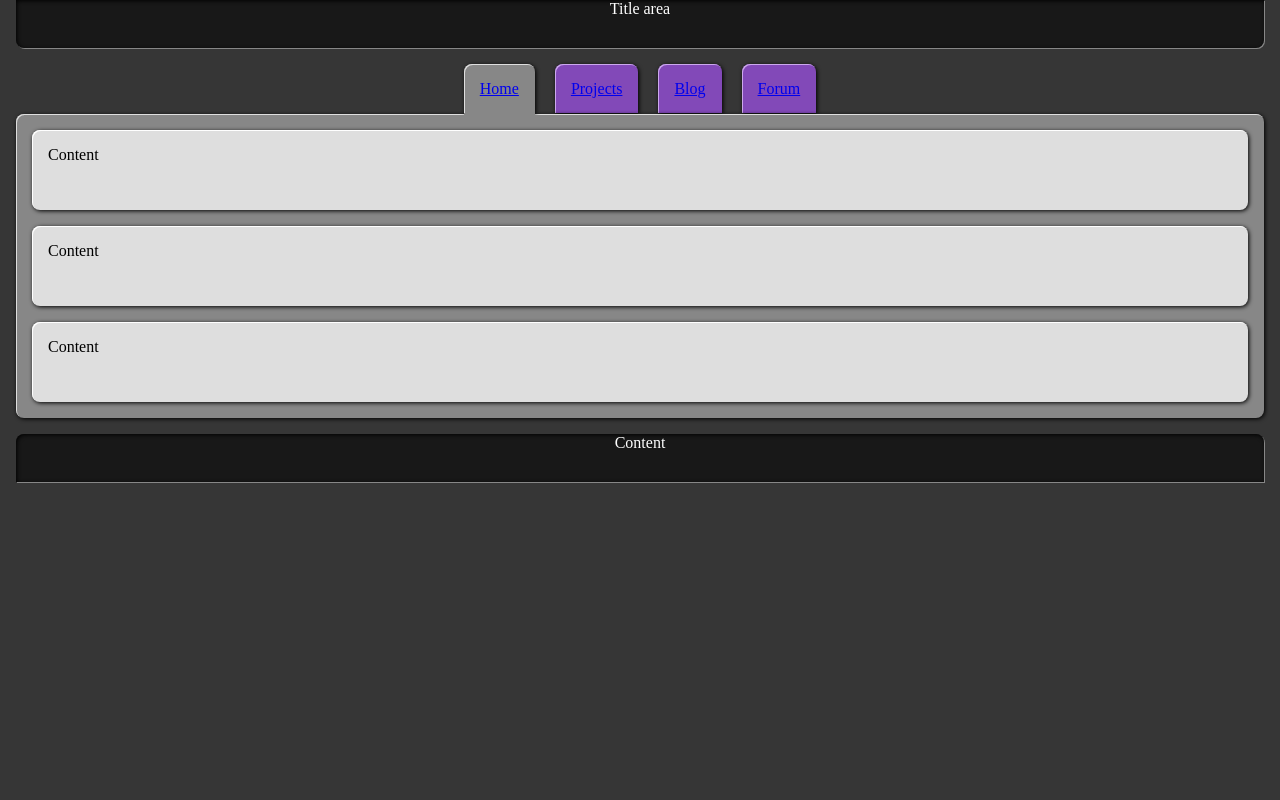
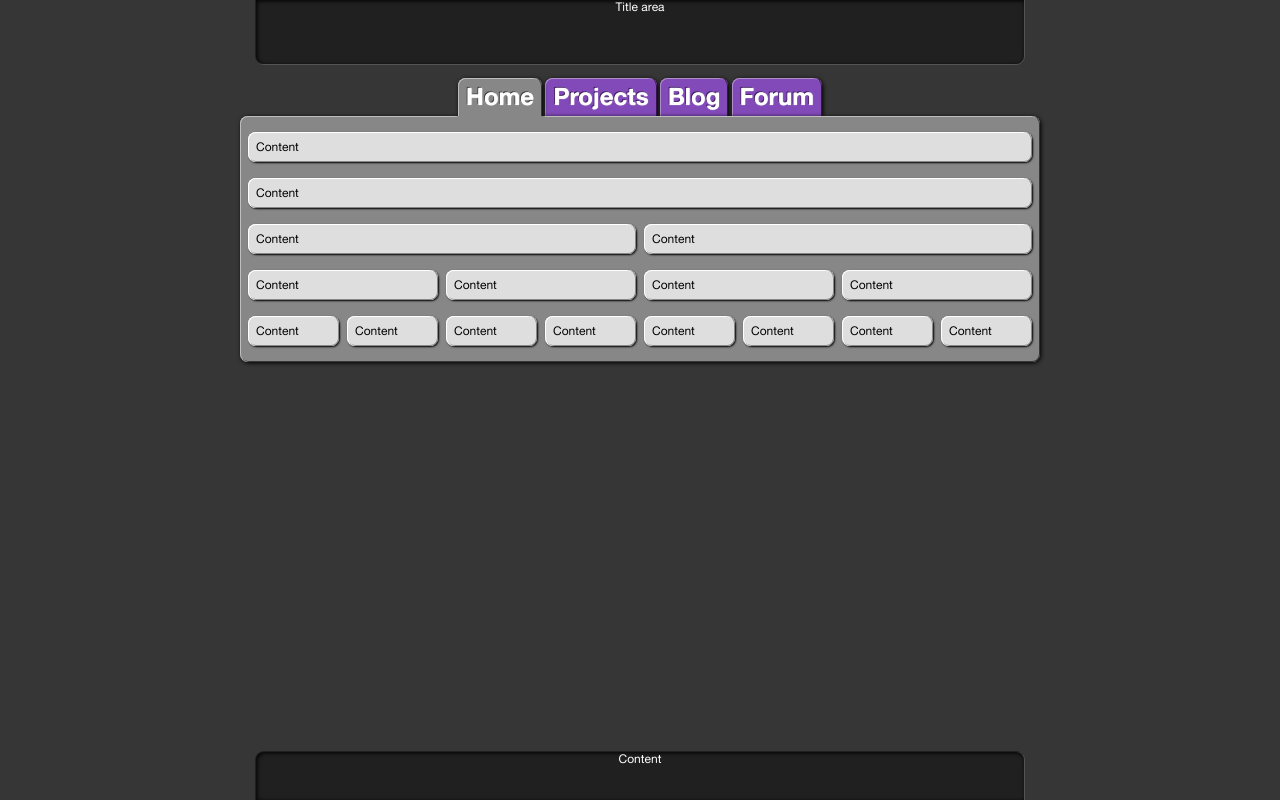
Before and after one commit to gearcrate/gearcrate.net-website, a plain HTML site: page website/main.html in a window 1280 px wide. Drawn offline with Linux system fonts and the light colour scheme.

Commit message:
Further polish applied to the design.

```diff
--- a/website/main.html
+++ b/website/main.html
@@ -16,7 +16,7 @@
         <p>Title area</p>
       </div>
 
-      <div id="menu">
+      <div class="menu">
         <ul>
           <li class="active"><a href="main.html">Home</a></li>
           <li><a href="main.html">Projects</a></li>
@@ -28,21 +28,65 @@
       <div></div>
 
       <div id="content">
-        <div class="subcontent">
+        <div class="panel">
           <p>Content</p>
         </div>
-        <div class="subcontent">
+        <div class="panel full">
           <p>Content</p>
         </div>
-        <div class="subcontent">
+        <div class="panel half">
           <p>Content</p>
         </div>
+        <div class="panel half">
+          <p>Content</p>
+        </div>
+        <div class="panel quarter">
+          <p>Content</p>
+        </div>
+        <div class="panel quarter">
+          <p>Content</p>
+        </div>
+        <div class="panel quarter">
+          <p>Content</p>
+        </div>
+        <div class="panel quarter">
+          <p>Content</p>
+        </div>
+        <div class="panel eighth">
+          <p>Content</p>
+        </div>
+        <div class="panel eighth">
+          <p>Content</p>
+        </div>
+        <div class="panel eighth">
+          <p>Content</p>
+        </div>
+        <div class="panel eighth">
+          <p>Content</p>
+        </div>
+        <div class="panel eighth">
+          <p>Content</p>
+        </div>
+        <div class="panel eighth">
+          <p>Content</p>
+        </div>
+        <div class="panel eighth">
+          <p>Content</p>
+        </div>
+        <div class="panel eighth">
+          <p>Content</p>
+        </div>
+        <br style="clear:both"/>
       </div>
 
-      <div id="bottom">
+      <div></div>
+
+    </div>
+
+    <div id="bottom">
+      <div>
         <p>Content</p>
       </div>
-
     </div>
   </body>
 
--- a/website/style.css
+++ b/website/style.css
@@ -1,86 +1,135 @@
+@font-face{
+  font-family : AlteHaasGrotesk;
+  src         : url("res/fonts/AlteHaasGroteskRegular.ttf");
+}
+
+@font-face{
+  font-family : AlteHaasGroteskBold;
+  src         : url("res/fonts/AlteHaasGroteskBold.ttf");
+}
+
 *{
   margin  : 0px;
+  padding : 0px;
+  font-family : AlteHaasGrotesk;
+  font-size   : 12px;
 }
 
-body{
+html, body, #container{
   background-color  : #363636;
-  padding           : 0px;
-  margin            : 0px;
+  height            : 100%;
+}
+
+body > #container {
+  height: auto;
+  min-height: 100%;
 }
 
 #container{
-  min-width         : 800px;
-  margin            : 0px 16px;
-  padding           : 0px;
+  width         : 800px;
+  margin            : 0px auto;
+
 }
 
 #title{
-  background-color  : #181818;
-  width             : inherit;
-  padding           : 0px;
-  margin            : 0px 0px 16px 0px;
+  background-color  : #202020;
+  width             : 768px;
+  margin            : 0px 16px;
   color             : #ffffff;
   text-align        : center;
-  min-height        : 48px;
+  height        : 64px;
   border-bottom-left-radius  : 8px;
   border-bottom-right-radius : 8px;
-  box-shadow: 1px 1px 4px #000000 inset,
-              1px 1px 0px #878787;
+  box-shadow:  1px  1px 4px #000000 inset,
+               1px  0px 0px #545454,
+              -1px  0px 0px #202020,
+               0px  1px 0px #545454,
+               0px -1px 0px #202020;
 }
 
 
 #content{
   background-color  : #878787;
-  width             : inherit;
-  padding           : 16px 0px 16px 0px;
-  margin            : 0px 0px 16px 0px;
+  width             : auto;
+  padding           : 8px 4px;
   border-radius     : 8px;
-  box-shadow: 1px 1px 4px #000000,
-              1px 1px 0px #dedede inset;
+  box-shadow:  1px  1px 4px #000000,
+               1px  0px 0px #bebebe inset,
+              -1px  0px 0px #363636 inset,
+               0px  1px 0px #bebebe inset,
+               0px -1px 0px #363636 inset;
   position          : relative;
   z-index           : 1;
 }
 
-#menu{
+#content + div{
+  height : 64px;
+}
+
+.menu{
   width             : inherit;
-  padding           : 0px;
-  margin            : 0px;
+  padding-top       : 16px;
   text-align        : center;
 }
 
-#menu ul{
+.menu ul{
   list-style-type : none;
   margin          : 0px;
-  padding         : 16px 0px;
+  padding         : 8px 0px;
   height          : auto;
 }
 
-#menu ul li{
+.menu ul li{
   display                 : inline;
   background-color        : #8249b8;
-  margin                  : 0px 8px;
-  padding                 : 16px 0px;
+  padding                 : 16px 0px 8px 0px;
   border-top-left-radius  : 8px;
   border-top-right-radius : 8px;
-  box-shadow: 1px 1px 4px #000000,
-              1px 1px 0px #cca8ed inset;
+  box-shadow:  1px  1px 4px #000000,
+               1px  0px 0px #ae8fc9 inset,
+              -1px  0px 0px #351454 inset,
+               0px  1px 0px #ae8fc9 inset;
 }
 
-#menu ul li.active{
+.menu ul li.active{
   background-color  : #878787;
-  box-shadow: 0px 8px 0px #878787,
-              1px 1px 4px #000000,
-              1px 1px 0px #dedede inset;
+  box-shadow:  0px  8px 0px #878787,
+               1px  1px 4px #000000,
+               1px  0px 0px #bebebe inset,
+              -1px  0px 0px #363636 inset,
+               0px  1px 0px #bebebe inset;
   position          : relative;
   z-index           : 2;
 }
 
-#menu ul li a{
-  padding           : 16px 16px;
+.menu ul li a{
+  padding           : 4px 8px 8px 8px;
+  font-weight       : bold;
+  font-family       : AlteHaasGroteskBold;
+  font-size         : 24px;
   line-height       : 16px;
+  color             : #ffffff;
+  text-decoration   : none;
+  border-top-left-radius  : 8px;
+  border-top-right-radius : 8px;
+  text-shadow       : 0px  0px 1px #ffffff,
+                     -1px -1px 0px #351454;
 }
 
-#menu+div{
+.menu ul li a:hover{
+  background-color: rgba(255, 255, 255, 0.25);
+}
+
+.menu ul li.active a:hover{
+  background-color: rgba(0, 0, 0, 0);
+}
+
+.menu ul li.active a{
+  text-shadow       : 0px  0px 1px #ffffff,
+                     -1px -1px 0px #363636;
+}
+
+.menu+div{
   position          : relative;
   width             : auto;
   height            : 8px;
@@ -89,33 +138,86 @@ body{
   z-index           : 3;
 }
 
-#content .subcontent{
+#content .panel{
+  clear: both;
+  padding           : 8px 4px;
+
+}
+
+#content .full{
+  float : left;
+  width     : 784px;
+  clear: none;
+}
+
+#content .half{
+  float : left;
+  width     : 388px;
+  clear: none;
+}
+
+#content .quarter{
+  float : left;
+  width     : 190px;
+  clear: none;
+}
+
+#content .eighth{
+  float : left;
+  width     : 91px;
+  clear: none;
+}
+
+#content .right{
+  float : right
+}
+
+#content .panel *{
   background-color  : #dedede;
-  width             : inherit;
-  padding           : 16px;
-  margin            : 0px 16px 16px 16px;
+  width             : auto;
+  padding           : 8px;
   border-radius     : 8px;
-  min-height        : 48px;
-  box-shadow: 1px 1px 4px #000000,
-              1px 1px 0px #ffffff inset;
+  box-shadow:  1px  1px 2px #000000,
+               1px  0px 0px #ffffff inset,
+              -1px  0px 0px #878787 inset,
+               0px  1px 0px #ffffff inset,
+               0px -1px 0px #878787 inset;
   position          : relative;
   z-index           : 2;
 }
 
-#content .subcontent:last-child{
-  margin-bottom : 0px;
+#container{
+  width         : 800px;
+  margin            : 0px auto;
+
 }
 
 #bottom{
-  background-color  : #181818;
-  width             : inherit;
+  clear: both;
+  position: relative;
+  z-index  : 10;
+  height  : 48px;
+  margin-top : -48px;
+
+  width             : 800px;
   padding           : 0px;
-  margin            : 0px;
+  margin-left       : auto;
+  margin-right      : auto;
+
+}
+
+#bottom div{
+  width             : 768px;
+  height            : 48px;
+  background-color  : #202020;
+  margin            : 0px 16px;
   color             : #ffffff;
   text-align        : center;
-  min-height        : 48px;
   border-top-left-radius  : 8px;
   border-top-right-radius : 8px;
-  box-shadow: 1px 1px 4px #000000 inset,
-              1px 1px 0px #878787;
+  box-shadow:  1px  1px 4px #000000 inset,
+               1px  0px 0px #545454,
+              -1px  0px 0px #202020,
+               0px  1px 0px #545454,
+               0px -1px 0px #202020;
 }
```
Also changed, not shown: website/res/fonts/AlteHaasGroteskBold.ttf (added), website/res/fonts/AlteHaasGroteskRegular.ttf (added).
